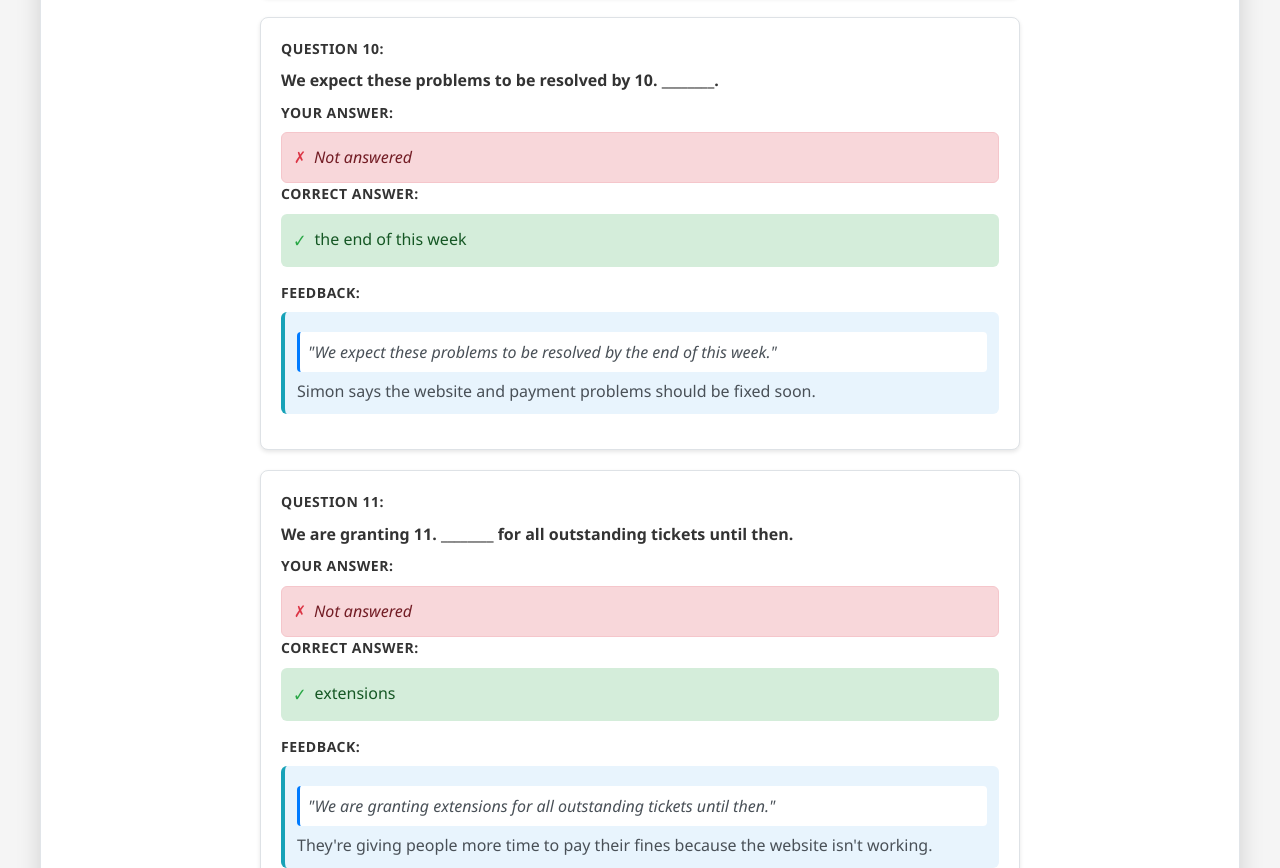
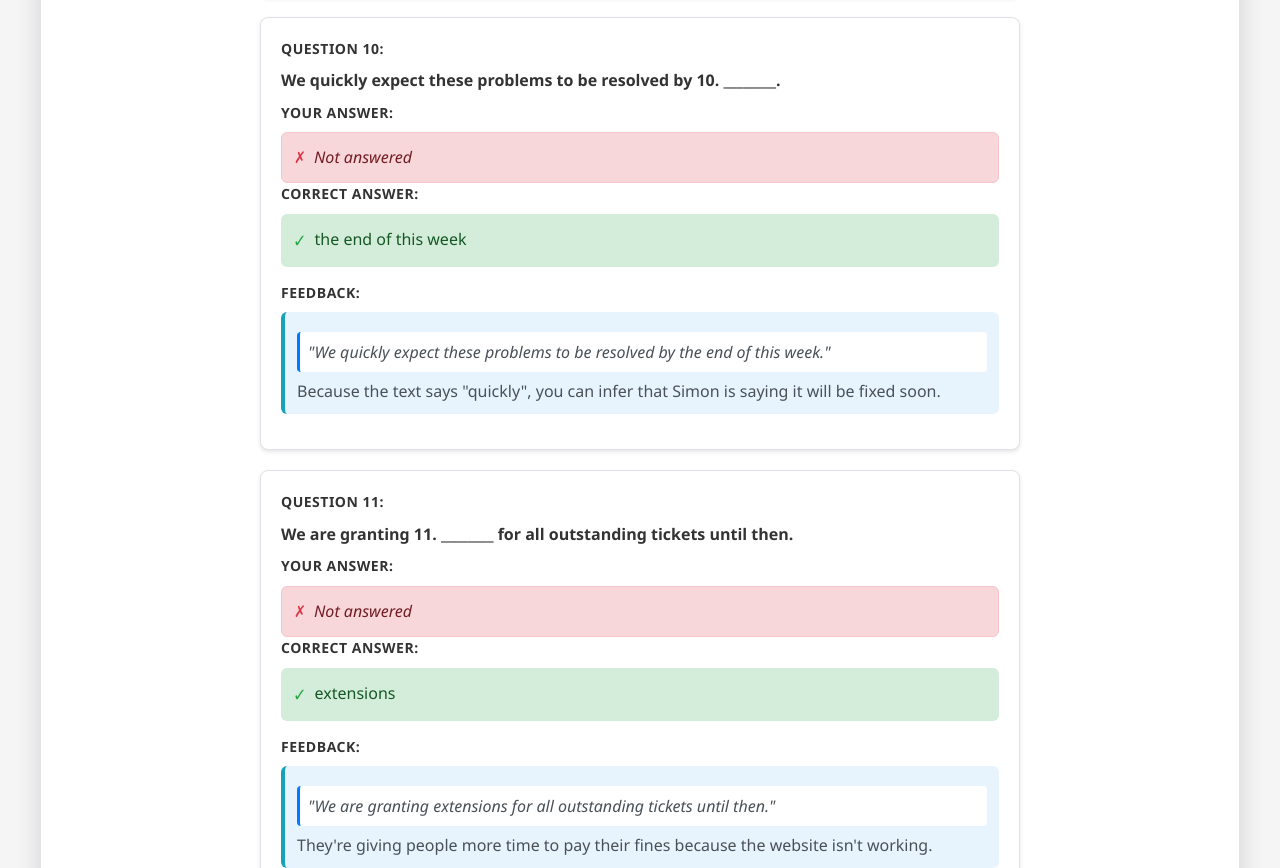
Before and after one commit to tnestudy/security-tracking-reading1-2-37x8I, a plain HTML site: page 04_Answer_Key.html in a window 1280 px wide. Shown: the part 5288-6156 px from the top of the page. Drawn offline with Linux system fonts and the light colour scheme.

Commit message:
Update 04_Answer_Key.html

```diff
--- a/04_Answer_Key.html
+++ b/04_Answer_Key.html
@@ -965,7 +965,7 @@
                     </div>
                     <div class="question-detail">
                         <div class="question-label">Question 10:</div>
-                        <div class="question-text">We expect these problems to be resolved by 10. ________.</div>
+                        <div class="question-text">We quickly expect these problems to be resolved by 10. ________.</div>
 
                         <div class="question-label">Your Answer:</div>
                         <div class="user-answer" id="user-q10">Not answered</div>
@@ -978,8 +978,8 @@
 
                         <div class="question-label">Feedback:</div>
                         <div class="feedback-text">
-                            <div class="feedback-quote">"We expect these problems to be resolved by the end of this week."</div>
-                            <div class="feedback-explanation">Simon says the website and payment problems should be fixed soon.</div>
+                            <div class="feedback-quote">"We quickly expect these problems to be resolved by the end of this week."</div>
+                            <div class="feedback-explanation">Because the text says "quickly", you can infer that Simon is saying it will be fixed soon.</div>
                         </div>
                     </div>
                     <div class="question-detail">
```
